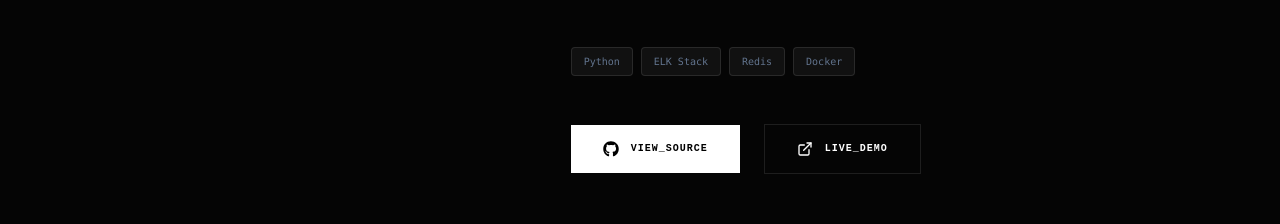
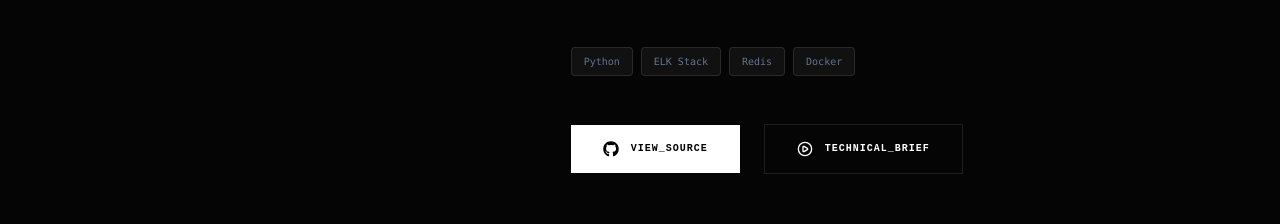
Before and after one commit to prajwal-2201/portfolio, a React (Vite) app: page / in a window 1280 px wide. Shown: the part 2900-3124 px from the top of the page. Built offline with nearby package versions, Linux system fonts and the light colour scheme.

Commit message:
fix: update project demo links to technical briefings

```diff
--- a/src/sections/Missions.jsx
+++ b/src/sections/Missions.jsx
@@ -1,4 +1,4 @@
-import { Terminal, Activity, Layers, Code, Zap, Server, Shield, Database, ExternalLink, AlertCircle, Settings, BarChart3 } from 'lucide-react';
+import { Terminal, Activity, Layers, Code, Zap, Server, Shield, Database, ExternalLink, AlertCircle, Settings, BarChart3, PlayCircle } from 'lucide-react';
 import { FaGithub as Github } from 'react-icons/fa';
 
 const projects = [
@@ -10,7 +10,7 @@ const projects = [
     impact: "Reduces alert fatigue by 35% through automated deduplication; Handles 500+ security events/sec.",
     techStack: ["Python", "ELK Stack", "Redis", "Docker"],
     github: "https://github.com/prajwal-2201",
-    demo: "#",
+    demo: "https://github.com/prajwal-2201", // Link to repo as briefing
     metrics: [
       { label: "Throughput", value: "500+ EPS" },
       { label: "Reduction", value: "35%" }
@@ -24,7 +24,7 @@ const projects = [
     impact: "Achieved 90%+ detection accuracy against OWASP Top 10 payloads; Analyzed 10k+ malicious packets.",
     techStack: ["Python", "Scapy", "Suricata", "Wireshark"],
     github: "https://github.com/prajwal-2201/Intrusion-Detection-System-",
-    demo: "#",
+    demo: "https://github.com/prajwal-2201/Intrusion-Detection-System-",
     metrics: [
       { label: "Accuracy", value: "92%" },
       { label: "Packets", value: "10k+" }
@@ -38,7 +38,7 @@ const projects = [
     impact: "100% Process isolation achieved via PID/Mount namespaces; zero-dependency runtime architecture.",
     techStack: ["Go", "Linux Namespaces", "cgroups", "chroot"],
     github: "https://github.com/prajwal-2201/DockSmith",
-    demo: "#",
+    demo: "https://github.com/prajwal-2201/DockSmith",
     metrics: [
       { label: "Isolation", value: "Kernel-Level" },
       { label: "Overhead", value: "<1%" }
@@ -148,10 +148,12 @@ export default function Missions() {
                     </a>
                     <a
                       href={project.demo}
+                      target="_blank"
+                      rel="noopener noreferrer"
                       className="flex items-center gap-3 px-8 py-4 border border-white/10 text-white font-bold uppercase tracking-widest text-[10px] hover:bg-white/5 transition-all"
                     >
-                      <ExternalLink size={16} />
-                      Live_Demo
+                      <PlayCircle size={16} />
+                      Technical_Brief
                     </a>
                   </div>
                 </div>
```
